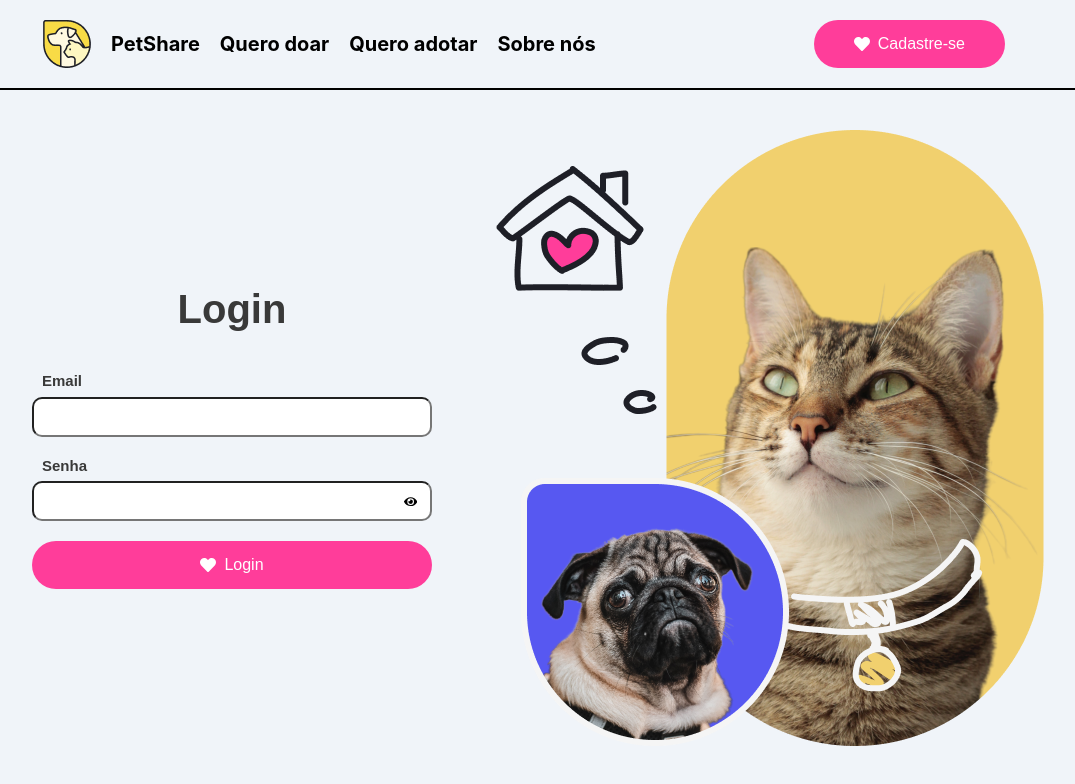
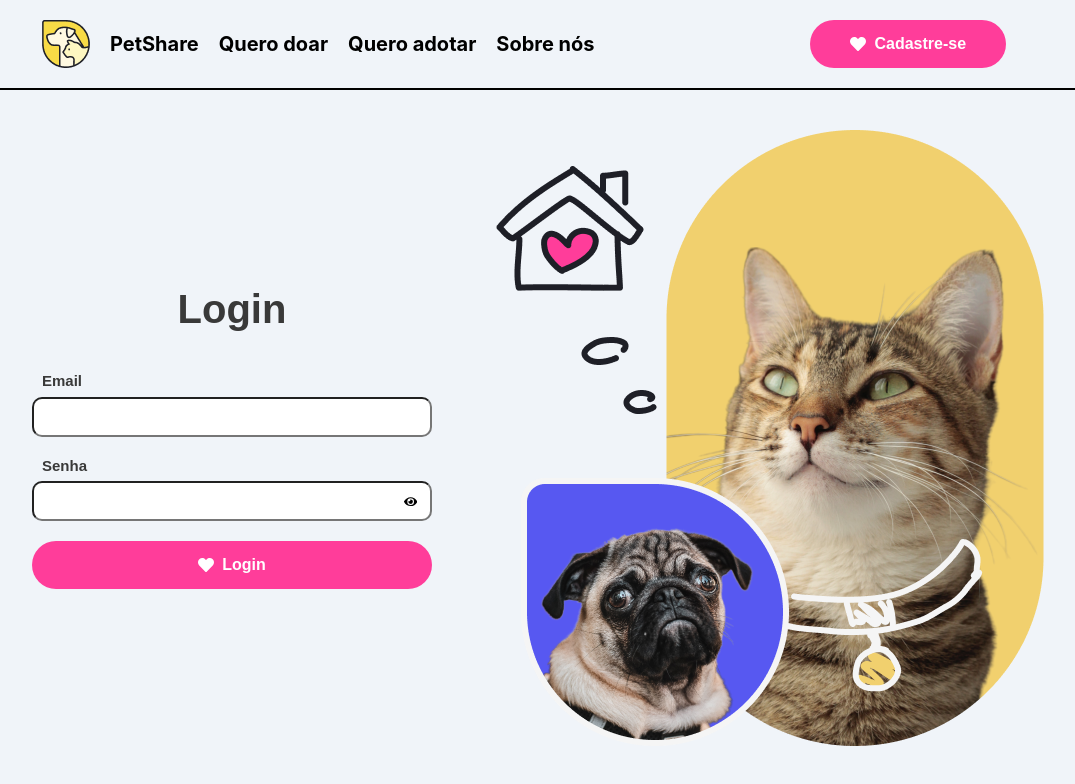
Before and after one commit to GuiSysLima/petShare-web, a React (Vite) app: page / in a window 1280 px wide. Shown: the top 784 px of the page, without its empty margins (116-1191 px from the left). Built offline with nearby package versions, Linux system fonts and the light colour scheme.

Commit message:
refac: Button styled

```diff
--- a/src/components/Button/index.tsx
+++ b/src/components/Button/index.tsx
@@ -12,7 +12,6 @@ interface ButtonProps {
 
 const Button = ({ children, icon, onClick, primary, rounded, style }: ButtonProps) => {
     return (
-        <div>
         <StyledButton primary={primary} rounded={rounded} onClick={onClick} style={style}>
             {icon && (
                 <IconWrapper>
@@ -21,7 +20,6 @@ const Button = ({ children, icon, onClick, primary, rounded, style }: ButtonProp
             )}
             {children}
         </StyledButton>
-        </div>
     )
 }
 
--- a/src/components/Button/styles.ts
+++ b/src/components/Button/styles.ts
@@ -11,6 +11,7 @@ export const StyledButton = styled.button<StyledButtonProps>`
     border: none;
     padding: 1.5rem 4rem;
     font-size: 16px;
+    font-weight: 600;
     cursor: pointer;
     border-radius: ${props => props.rounded ? '50px' : '4px'};
     display: flex;
```
Lines whose indentation alone changed are shown as unchanged.
